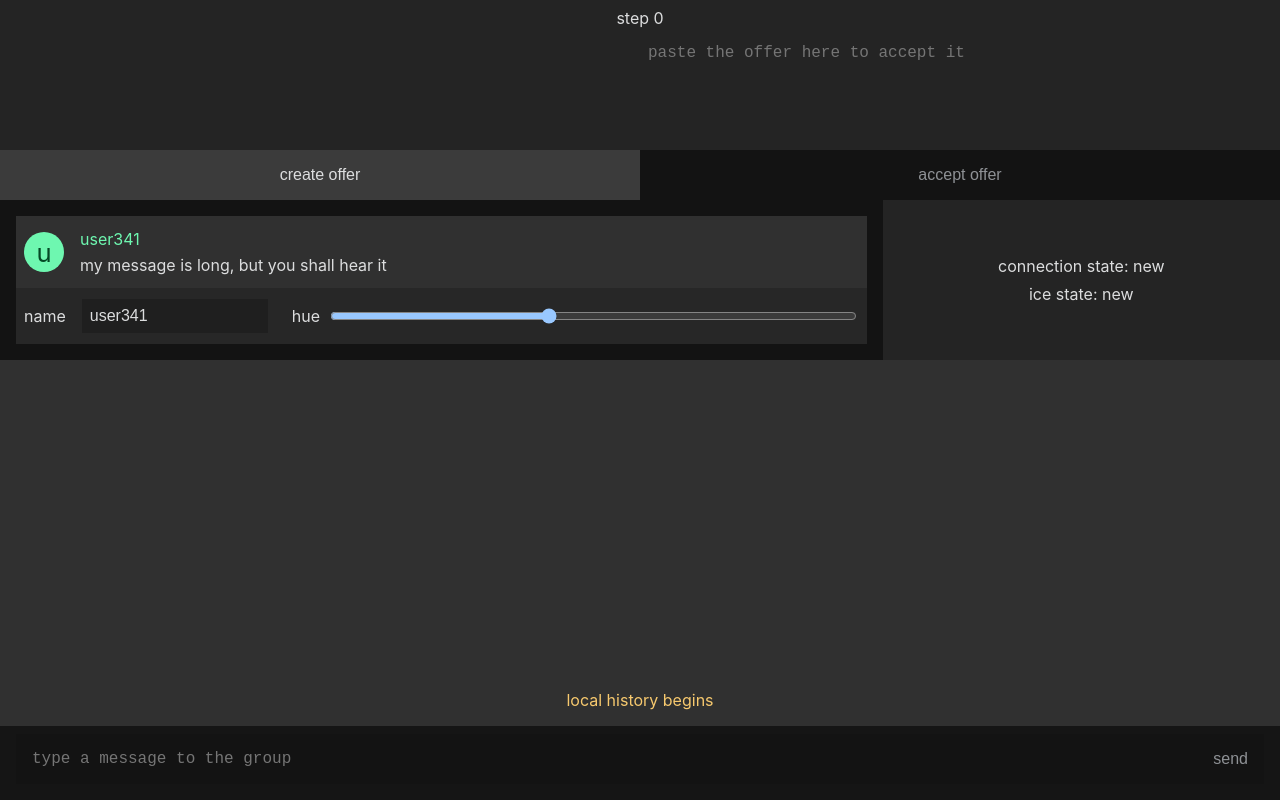
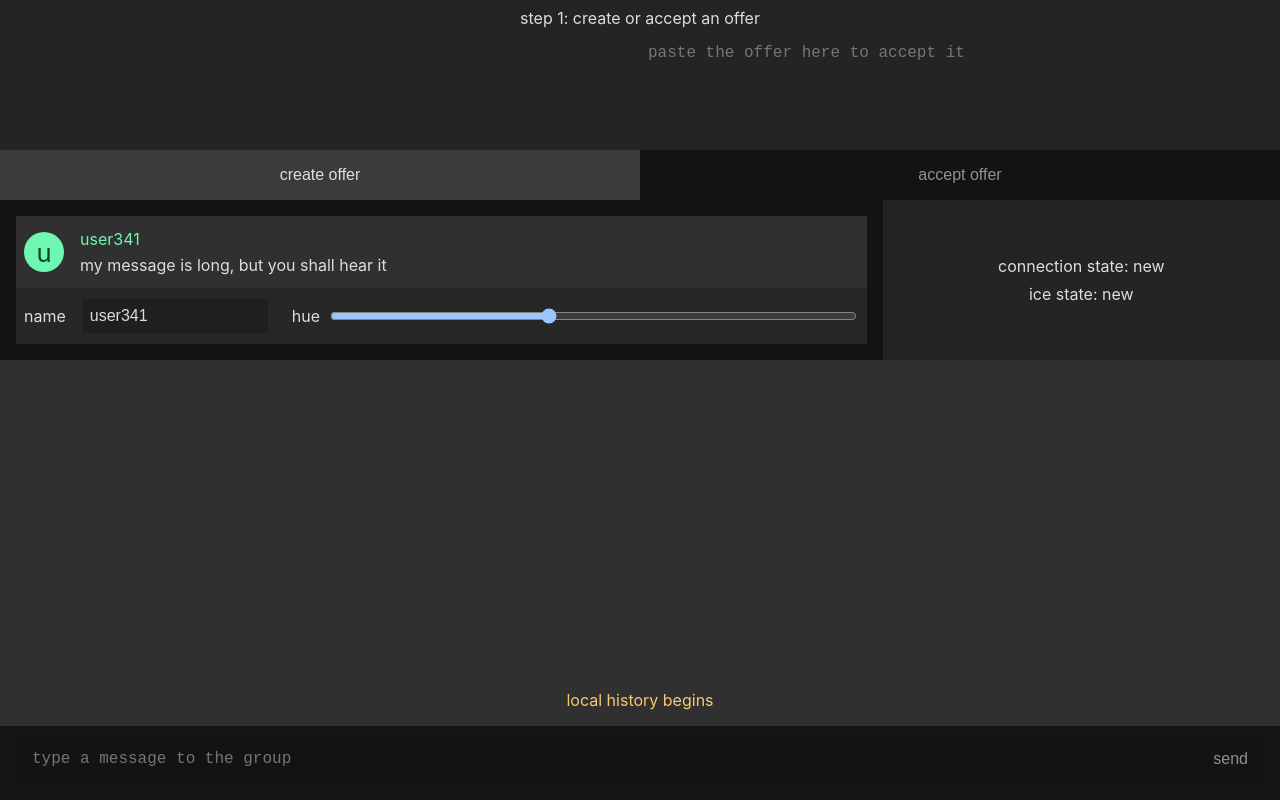
Before and after one commit to isaec/bbweb, a React (Create React App) app: page / in a window 1280 px wide. Built offline with nearby package versions, Linux system fonts and the light colour scheme.

Commit message:
step by step instructions

```diff
--- a/src/components/connectionHandler/ConnectionHandler.js
+++ b/src/components/connectionHandler/ConnectionHandler.js
@@ -46,9 +46,23 @@ const Accept = props => {
 }
 
 const ConnectionStep = props => {
+    let instruct
+    switch (props.step) {
+        case 1:
+            instruct = "create or accept an offer"
+            break
+        case 2:
+            instruct = "give the offer to the other client"
+            break
+        case 3:
+            instruct = "give the answer to the other client"
+            break
+        default:
+            instruct = "???"
+    }
     return <p
         className="ConnectionStep"
-    >step {props.step}</p>
+    >step {props.step}: {instruct}</p>
 }
 
 const ConnectionHandler = props => {
@@ -59,22 +73,32 @@ const ConnectionHandler = props => {
     const [remoteOffer, setRemoteOffer] = useState(null)
     const [remoteAnswer, setRemoteAnswer] = useState(null)
 
-    const createOffer = async () => setLocalOffer(await props.conn.createOffer())
-    const createAnswer = async () => setLocalAnswer(await props.conn.createAnswer())
+    const [step, setStep] = useState(1)
+
+    const createOffer = async () => {
+        setLocalOffer(await props.conn.createOffer())
+        setStep(2)
+    }
+    const createAnswer = async () => {
+        setLocalAnswer(await props.conn.createAnswer())
+        setStep(4)
+    }
 
     const acceptOffer = async offer => {
         props.conn.acceptRemote(offer)
         setRemoteOffer(offer)
-        setLocalAnswer(await props.conn.createAnswer())
+        await createAnswer()
+        setStep(3)
     }
     const acceptAnswer = answer => {
         props.conn.acceptRemote(answer)
         setRemoteAnswer(answer)
+        // setStep(5)
     }
 
 
     return <div className="ConnectionHandler">
-        <ConnectionStep step={0} />
+        <ConnectionStep step={step} />
         {remoteOffer === null ?
             <Create
                 thing="offer"
```
